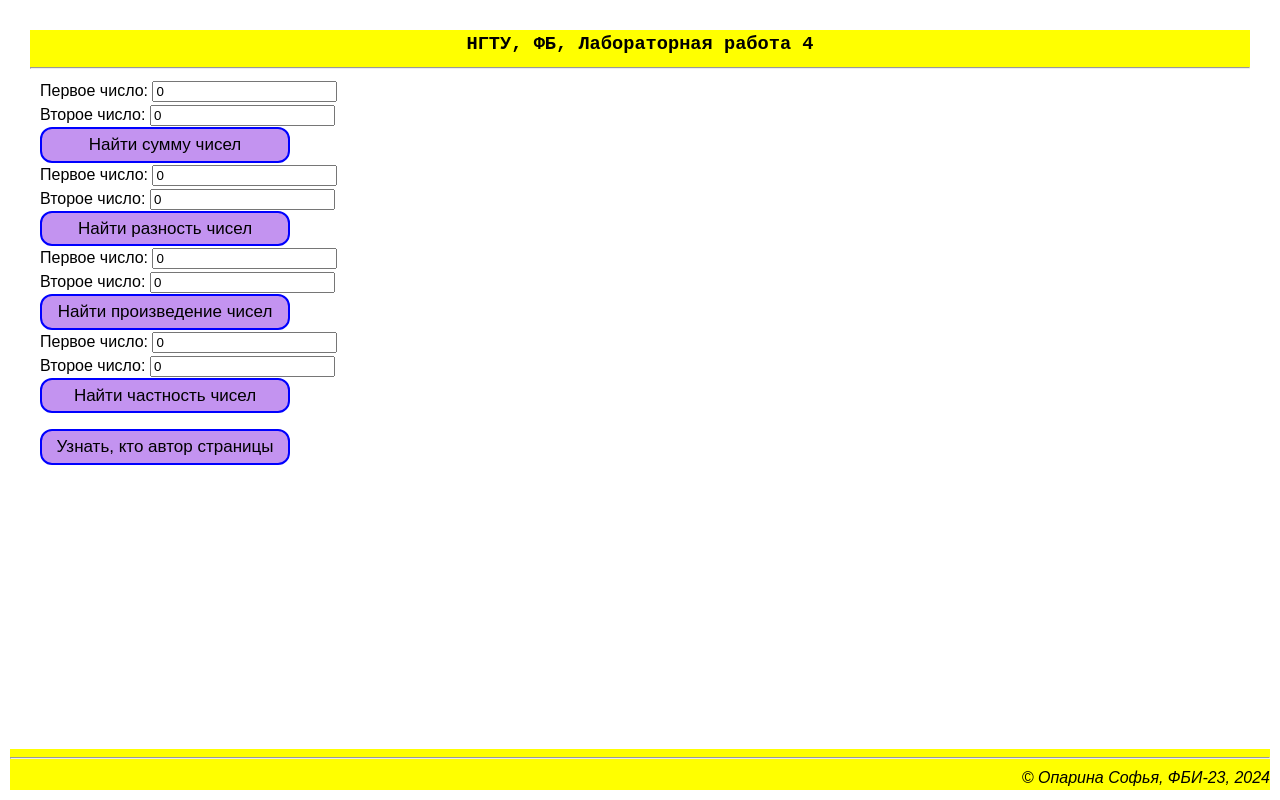
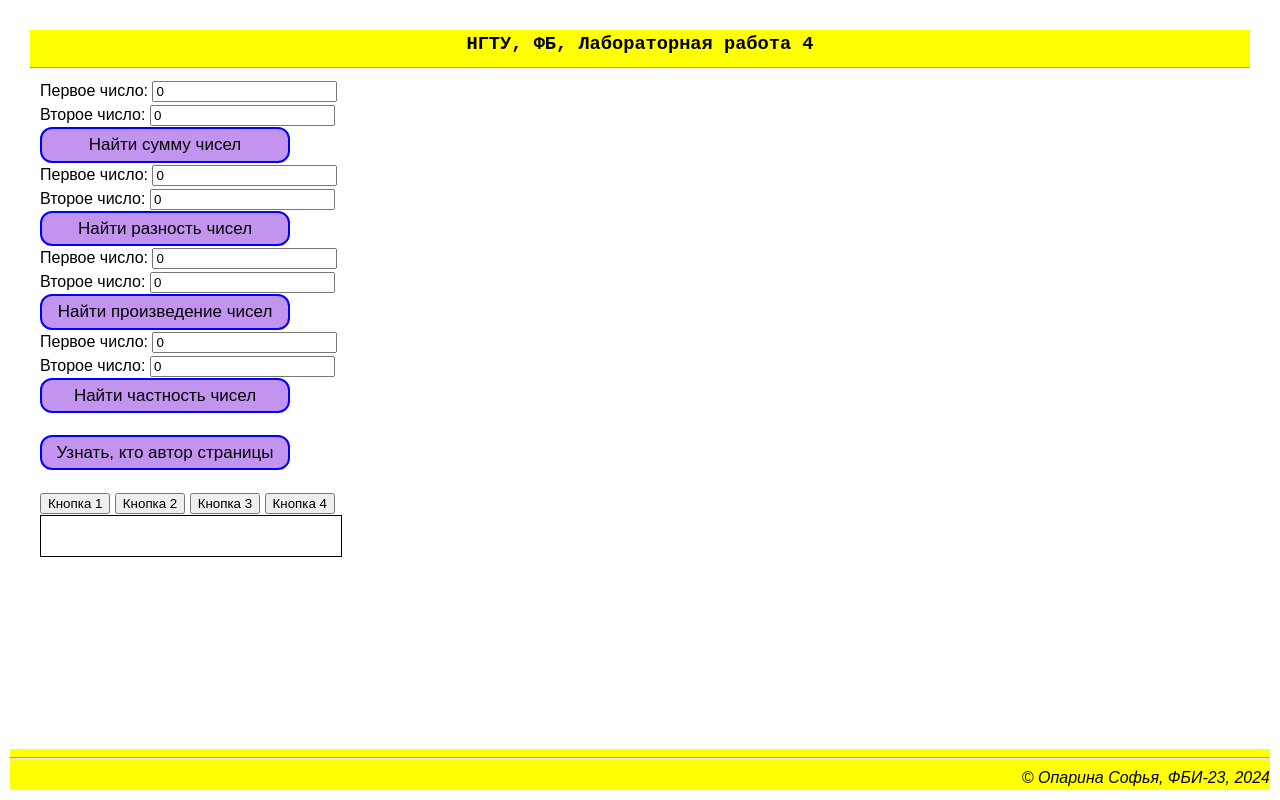
Before and after one commit to smoanlyfa/web_lab, a plain HTML site: page lab5/arithmetic.html in a window 1280 px wide. Drawn offline with Linux system fonts and the light colour scheme.

Commit message:
Изменение блока

```diff
--- a/lab5/arithmetic.html
+++ b/lab5/arithmetic.html
@@ -51,6 +51,12 @@
             let result = q / n
             alert('Деление ' + q + ' на ' + n +' равно ' + result)
         }
+        function changeOutput(buttonNum, backColor, textColor) {
+            let output = document.getElementById('output');
+            output.innerHTML = 'Нажата кнопка ' + buttonNum;
+            output.style.backgroundColor = backColor;
+            output.style.color = textColor;
+        }
     </script>
     <style>
         .massage {
@@ -72,6 +78,12 @@
         footer {
             cursor: pointer;
         }
+        #output {
+            border: 1px solid;
+            width: 300px;
+            height: 40px;
+            text-align: center;
+        }
     </style>
 </head>
 <body>
@@ -81,7 +93,7 @@
     </header>
 
     <main>
-        <div><label>Первое число: <input type="number" value="0" id="numberA"></label><br>
+        <div><label>Первое число: <input type="number" value="0" id="numberA"></label><br></div>
         <div><label>Второе число: <input type="number" value="0" id="numberB"></label><br></div>
         <div class="massage" onclick="showSum()">Найти сумму чисел</div>
 
@@ -98,6 +110,15 @@
         <div class="massage" onclick="showChastn()">Найти частность чисел</div>
 
         <p><div class="massage" onclick="showAuthor()">Узнать, кто автор страницы</div></p>
+
+        <div>
+            <input type="button" value="Кнопка 1" onclick="changeOutput( 1, 'blueviolet', 'white')">
+            <input type="button" value="Кнопка 2" onclick="changeOutput( 2, 'lightgreen', 'black')">
+            <input type="button" value="Кнопка 3" onclick="changeOutput( 3, 'yellow', 'black')">
+            <input type="button" value="Кнопка 4" onclick="changeOutput( 4, 'pink', 'black')">
+        </div>
+
+        <div id="output"></div>
     </main>
 
     <footer>
```
